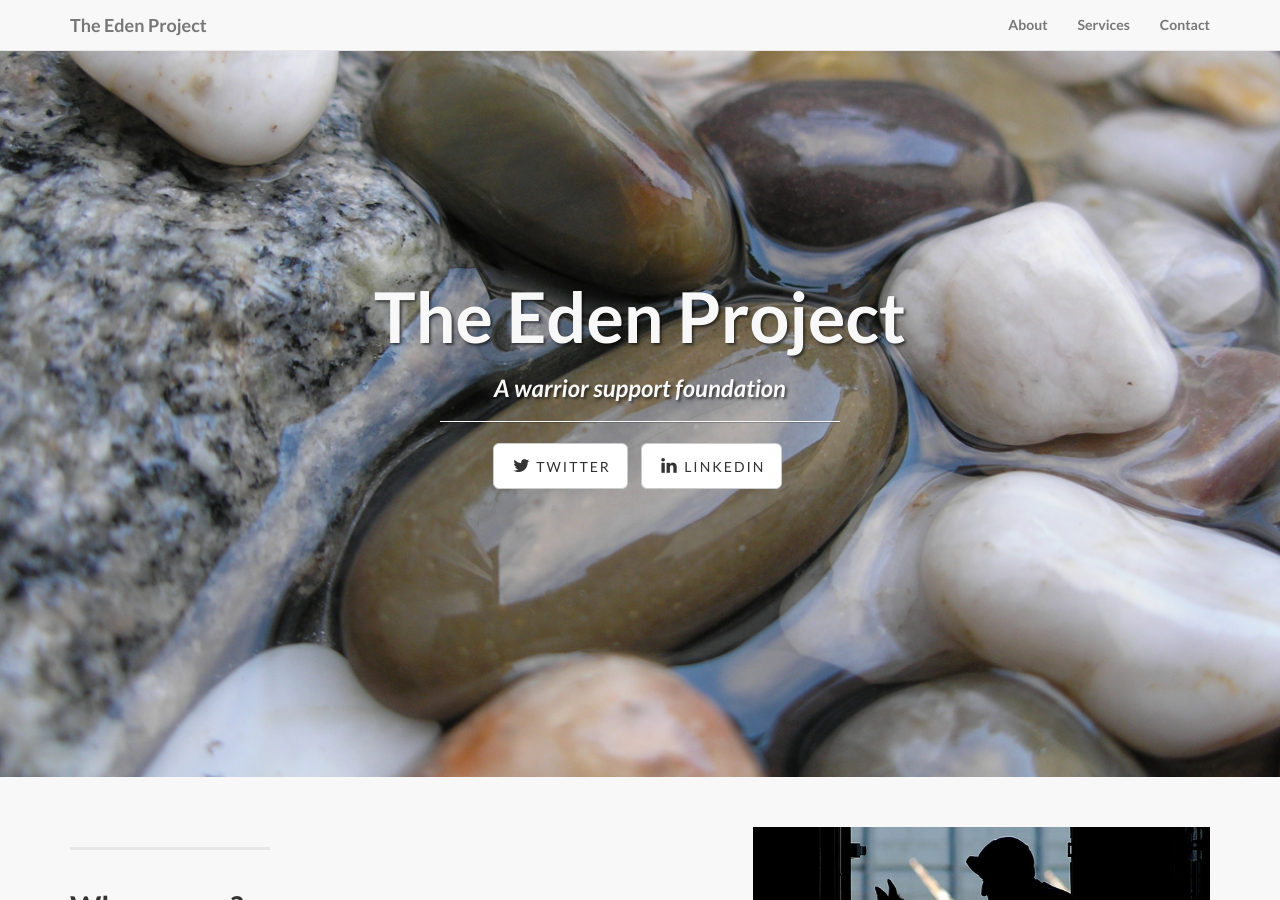
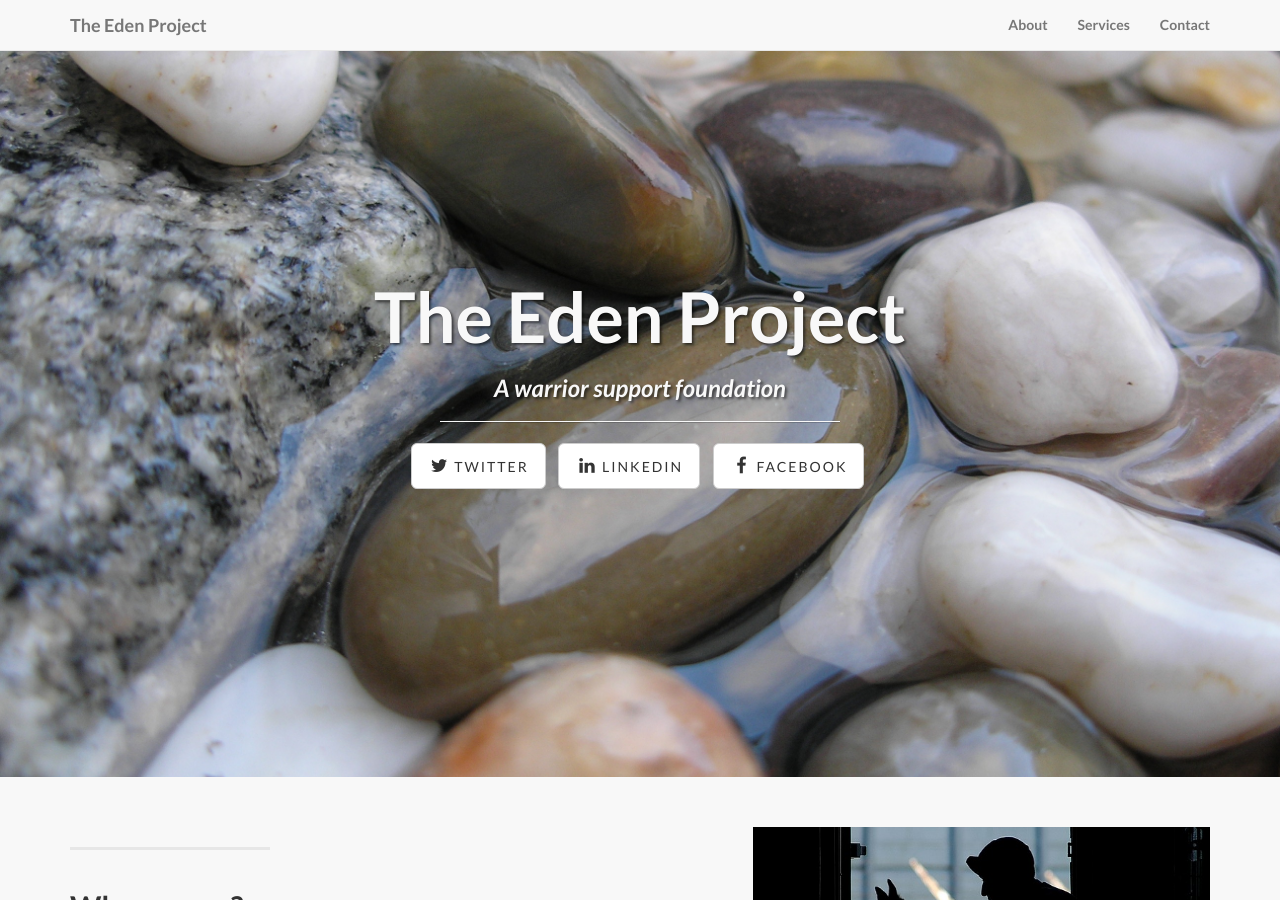
Before and after one commit to bbriggs/eden-project-web, a Jekyll site: the page index.html, which Jekyll copies as it is, in a window 1280 px wide and 900 px high. Built offline with Jekyll 4.4.1, drawn with Linux system fonts in a browser that asks for light colours.

Commit message:
Set social links for Facebook and LinkedIn

```diff
--- a/index.html
+++ b/index.html
@@ -77,12 +77,13 @@
                         <hr class="intro-divider">
                         <ul class="list-inline intro-social-buttons">
                           <li>
-                                <!-- # Fix this link to point at EP's twitter (if it exists) -->
                                 <a href="https://twitter.com/SBootstrap" class="btn btn-default btn-lg"><i class="fa fa-twitter fa-fw"></i> <span class="network-name">Twitter</span></a>
                             </li>
                             <li>
-                                <!-- # Fix this link to point at EP's LinkedIn stuff -->
-                                <a href="#" class="btn btn-default btn-lg"><i class="fa fa-linkedin fa-fw"></i> <span class="network-name">Linkedin</span></a>
+                                <a href="https://www.linkedin.com/in/brenton-briggs-pmp-lss-mbb-dad-882a6236" class="btn btn-default btn-lg"><i class="fa fa-linkedin fa-fw"></i> <span class="network-name">Linkedin</span></a>
+                            </li>
+                            <li>
+                                <a href="https://www.facebook.com/edenprojectfoundation/" class="btn btn-default btn-lg"><i class="fa fa-facebook fa-fw"></i> <span class="network-name">Facebook</span></a>
                             </li>
                         </ul>
                     </div>
```
